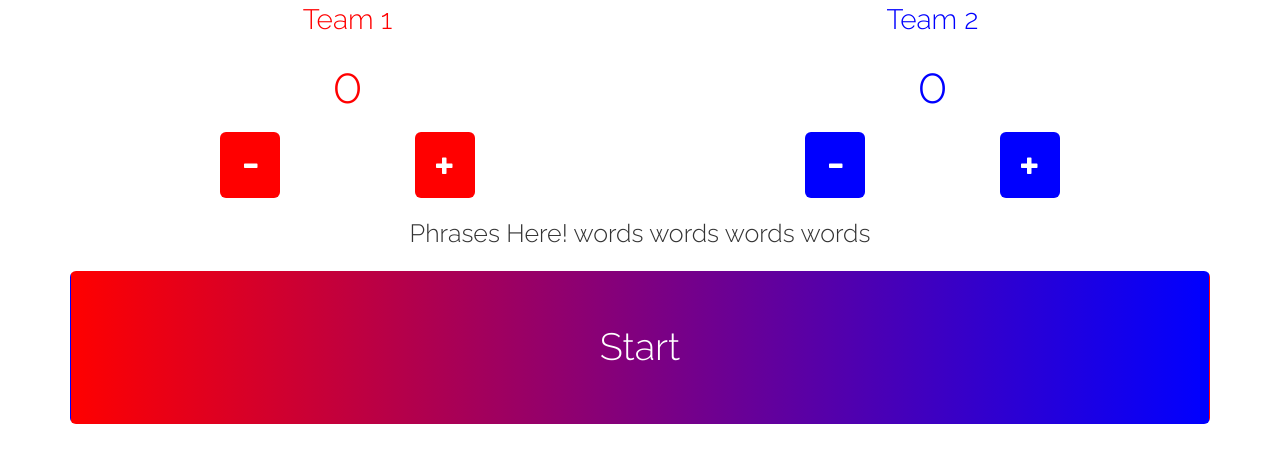
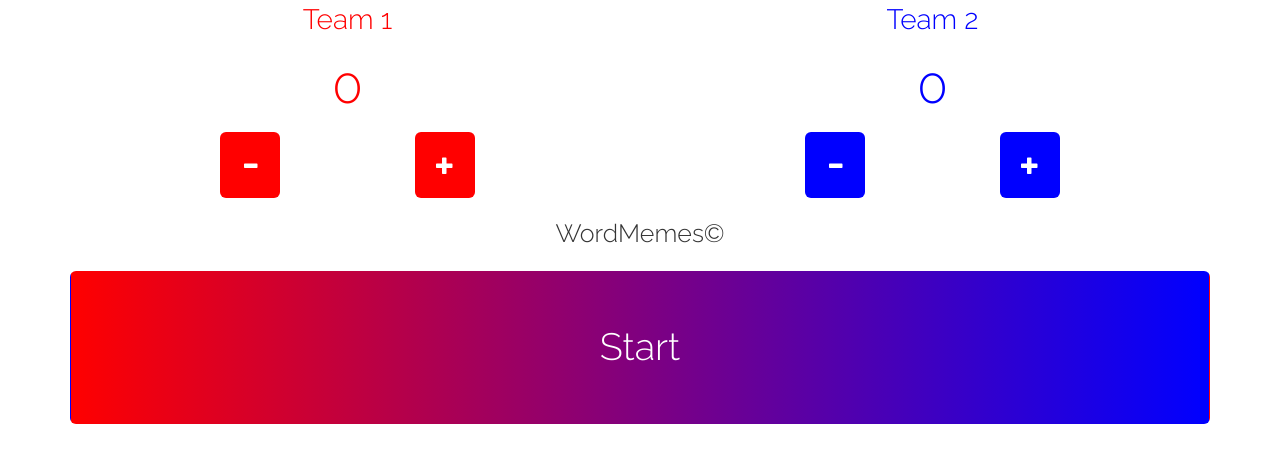
Before and after one commit to MRemetz/wordmemes, a Flask app: page / in a window 1280 px wide. Shown: the top 463 px of the page. Run offline with Flask 2, Linux system fonts and the light colour scheme; some libraries are stand-ins or nearby versions.

Commit message:
Changed the default text to WordMemes

```diff
--- a/templates/index.html
+++ b/templates/index.html
@@ -71,7 +71,7 @@
                 <div class="col-md-2 col-xs-2"></div>
 
                 <div class="col-md-8 col-xs-8">
-                    <p id="word-box" class="word-box">Phrases Here! words words words words</p>
+                    <p id="word-box" class="word-box">WordMemes&copy;</p>
                 </div>
 
                 <div class="col-md-2 col-xs-2"></div>
```
